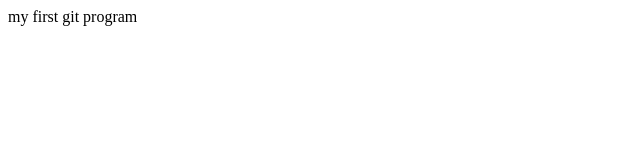
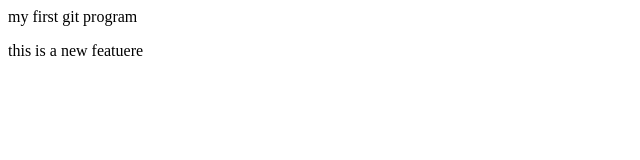
Before and after one commit to Paras23223/localRepo, a plain HTML site: page index.html in a window 1280 px wide. Shown: the whole page, without its empty margins (0-640 px from the left). Drawn offline with Linux system fonts and the light colour scheme.

Commit message:
Add new feature

```diff
--- a/index.html
+++ b/index.html
@@ -1 +1,3 @@
  <p>my first git program</p>
+ <p>
+    this is a new featuere</p>
```
